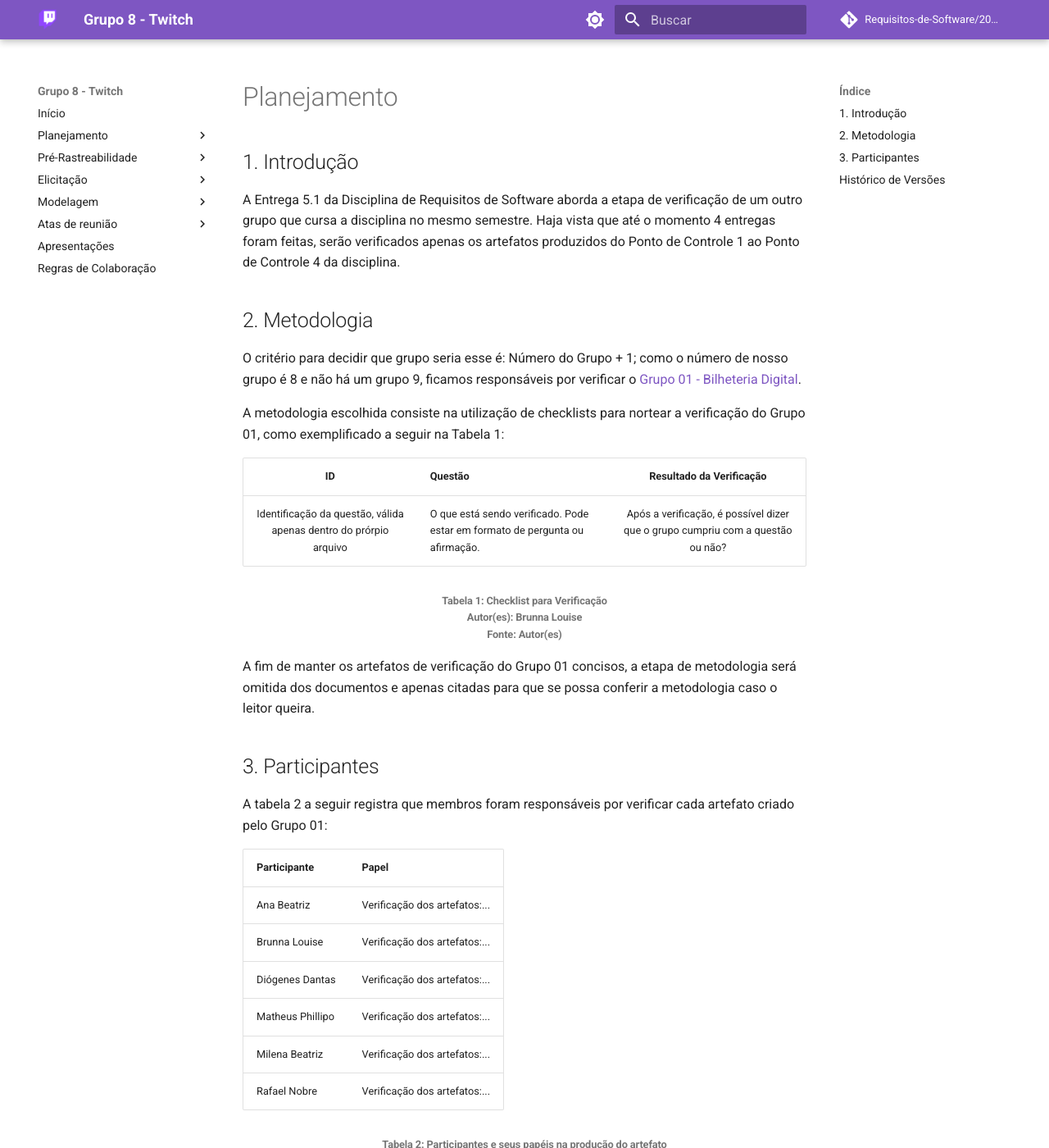
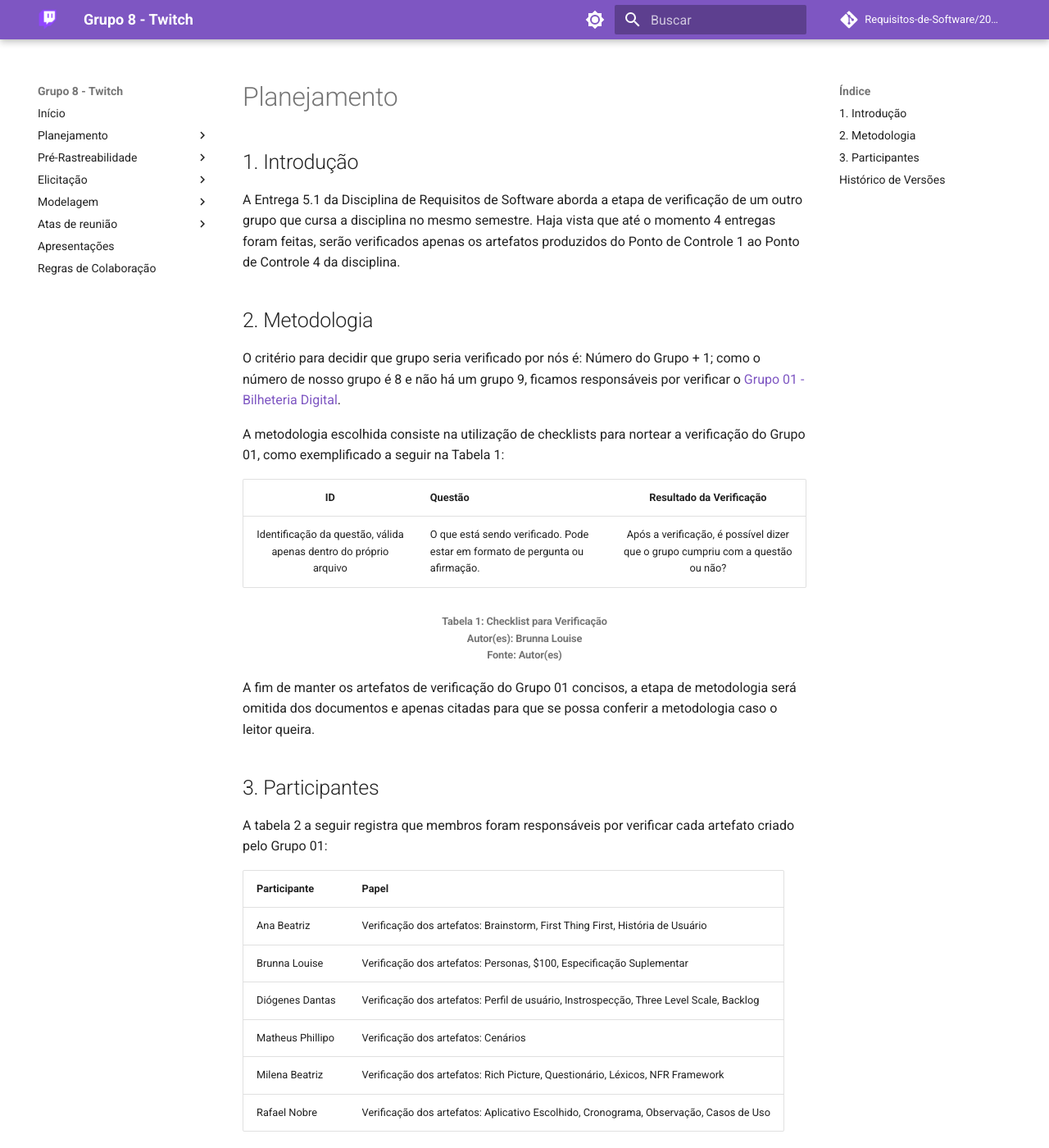
Before and after one commit to Requisitos-de-Software/2023.1-Twitch, an MkDocs documentation site: the page built from docs/verificacao_grupo01/planejamento.md, in a window 1280 px wide and 1400 px high. Shown: the whole window at 82% size. Built offline with MkDocs 1.6.1 and Material for MkDocs 9.7.7, drawn with Linux system fonts in a browser that asks for light colours; comment, search, counter and statistics services are not loaded; some of the changed text lies outside the part shown.

Commit message:
atualizando planejamento
colocando o que cada um faz

```diff
--- a/docs/verificacao_grupo01/planejamento.md
+++ b/docs/verificacao_grupo01/planejamento.md
@@ -3,13 +3,13 @@
 
 ## 2. Metodologia
 
-O critério para decidir que grupo seria esse é: Número do Grupo + 1; como o número de nosso grupo é 8 e não há um grupo 9, ficamos responsáveis por verificar o [Grupo 01 - Bilheteria Digital](https://github.com/Requisitos-de-Software/2023.1-BilheteriaDigital).
+O critério para decidir que grupo seria verificado por nós é: Número do Grupo + 1; como o número de nosso grupo é 8 e não há um grupo 9, ficamos responsáveis por verificar o [Grupo 01 - Bilheteria Digital](https://github.com/Requisitos-de-Software/2023.1-BilheteriaDigital).
 
 A metodologia escolhida consiste na utilização de checklists para nortear a verificação do Grupo 01, como exemplificado a seguir na Tabela 1:
 
 | ID |Questão| Resultado da Verificação |
 | :---: | --- | :---: |
-| Identificação da questão, válida apenas dentro do prórpio arquivo | O que está sendo verificado. Pode estar em formato de pergunta ou afirmação.  | Após a verificação, é possível dizer que o grupo cumpriu com a questão ou não? |
+| Identificação da questão, válida apenas dentro do próprio arquivo | O que está sendo verificado. Pode estar em formato de pergunta ou afirmação.  | Após a verificação, é possível dizer que o grupo cumpriu com a questão ou não? |
 <h6 align = "center"> Tabela 1: Checklist para Verificação
 <br> Autor(es): Brunna Louise
 <br>Fonte: Autor(es)</h6>
@@ -21,14 +21,14 @@
 
 | **Participante** | **Papel** |
 | ---- | ----------- |
-| Ana Beatriz | Verificação dos artefatos:... |
-| Brunna Louise | Verificação dos artefatos:... |
-| Diógenes Dantas | Verificação dos artefatos:... |
-| Matheus Phillipo | Verificação dos artefatos:... |
-| Milena Beatriz | Verificação dos artefatos:... |
-| Rafael Nobre | Verificação dos artefatos:... |
+| Ana Beatriz | Verificação dos artefatos: Brainstorm, First Thing First, História de Usuário |
+| Brunna Louise | Verificação dos artefatos: Personas, $100, Especificação Suplementar |
+| Diógenes Dantas | Verificação dos artefatos: Perfil de usuário, Instrospecção, Three Level Scale, Backlog |
+| Matheus Phillipo | Verificação dos artefatos: Cenários |
+| Milena Beatriz | Verificação dos artefatos: Rich Picture, Questionário, Léxicos, NFR Framework |
+| Rafael Nobre | Verificação dos artefatos: Aplicativo Escolhido, Cronograma, Observação, Casos de Uso |
 
-<h6 align = "center"> Tabela 2: Participantes e seus papéis na produção do artefato
+<h6 align = "center"> Tabela 2: Participantes e seus papéis na produção dos artefatos relacionados à Entrega 5.1 - Verificação do Grupo 01 (Bilheteria Digital)
 <br> Autor(es):
 <br>Fonte: Autor(es)</h6>
 
```
